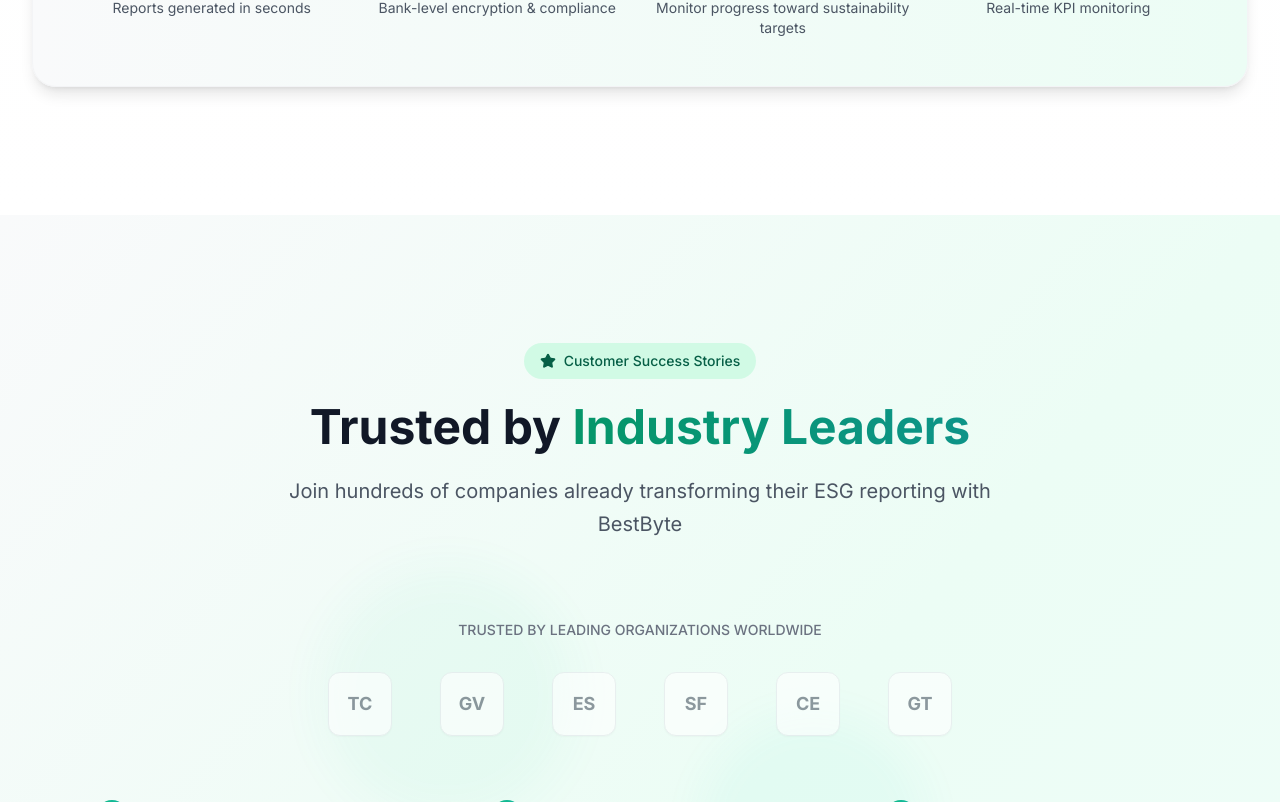
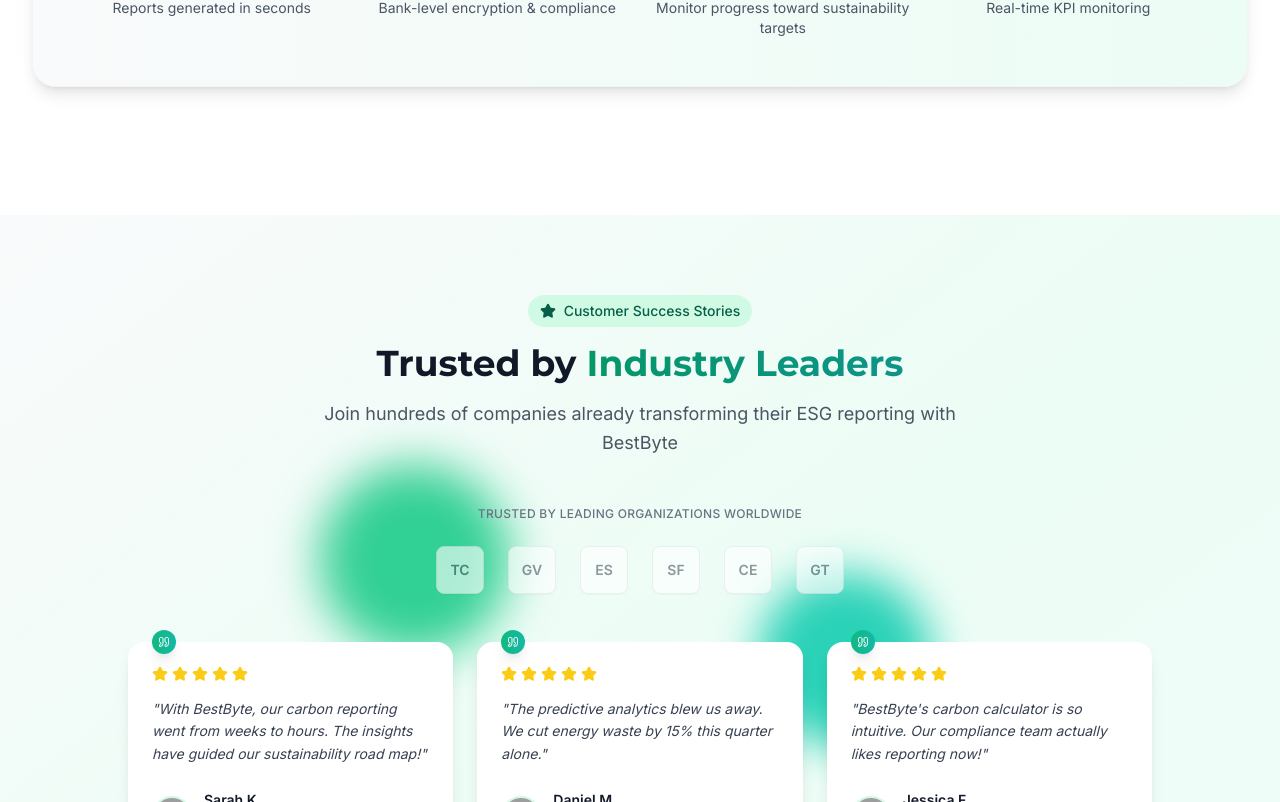
Before and after one commit to ChingizMammadov/bestbyte-esg-vision, a React (Vite) app: page / in a window 1280 px wide. Shown: the part 1998-2800 px from the top of the page. Built offline with nearby package versions, Linux system fonts and the light colour scheme; grey boxes are pictures that could not be loaded.

Commit message:
Refactor: Improve layout and typography
Improve the layout for a more premium and professional feel, and update the font to enhance readability and aesthetics.

```diff
--- a/index.html
+++ b/index.html
@@ -8,7 +8,7 @@
     <title>BestByte - ESG Reporting Platform</title>
     <link rel="preconnect" href="https://fonts.googleapis.com">
     <link rel="preconnect" href="https://fonts.gstatic.com" crossorigin>
-    <link href="https://fonts.googleapis.com/css2?family=Inter:wght@300;400;500;600;700&family=Montserrat:wght@400;500;600;700;800&display=swap" rel="stylesheet">
+    <link href="https://fonts.googleapis.com/css2?family=Inter:wght@300;400;500;600;700&family=Montserrat:wght@400;500;600;700;800&family=Roboto:wght@300;400;500;700&display=swap" rel="stylesheet">
   </head>
   <body>
     <div id="root"></div>
--- a/src/components/BestByteLogo.tsx
+++ b/src/components/BestByteLogo.tsx
@@ -38,7 +38,7 @@ export const BestByteLogo: React.FC<BestByteLogoProps> = ({
       {/* Logo Icon */}
       <BIcon size={size} />
 
-      {/* Brand Text */}
+      {/* Brand Text - Using Montserrat for professional look */}
       {showText && (
         <span className={`font-montserrat font-bold ${textSizeClasses[size]} ${getTextColor()} tracking-tight`}>
           BestByte
--- a/src/components/Testimonials.tsx
+++ b/src/components/Testimonials.tsx
@@ -39,110 +39,110 @@ const companyLogos = [
 ];
 
 export const Testimonials = () => (
-  <section className="py-24 md:py-32 bg-gradient-to-br from-gray-50 via-emerald-50 to-teal-50 relative overflow-hidden">
-    {/* Background Pattern */}
-    <div className="absolute inset-0 opacity-5">
-      <div className="absolute top-1/4 left-1/4 w-64 h-64 bg-emerald-400 rounded-full mix-blend-multiply filter blur-xl animate-blob"></div>
-      <div className="absolute top-1/3 right-1/4 w-64 h-64 bg-teal-400 rounded-full mix-blend-multiply filter blur-xl animate-blob animation-delay-2000"></div>
+  <section className="py-16 md:py-20 bg-gradient-to-br from-gray-50 via-emerald-50 to-teal-50 relative overflow-hidden">
+    {/* Subtle Background Pattern - Reduced opacity */}
+    <div className="absolute inset-0 opacity-3">
+      <div className="absolute top-1/4 left-1/4 w-48 h-48 bg-emerald-400 rounded-full mix-blend-multiply filter blur-xl animate-blob"></div>
+      <div className="absolute top-1/3 right-1/4 w-48 h-48 bg-teal-400 rounded-full mix-blend-multiply filter blur-xl animate-blob animation-delay-2000"></div>
     </div>
 
     <div className="container relative">
-      {/* Header */}
-      <div className="text-center mb-20">
-        <div className="inline-flex items-center gap-2 px-4 py-2 rounded-full bg-emerald-100 text-emerald-800 text-sm font-medium mb-6">
+      {/* Compact Header */}
+      <div className="text-center mb-12">
+        <div className="inline-flex items-center gap-2 px-3 py-1.5 rounded-full bg-emerald-100 text-emerald-800 text-sm font-medium mb-4">
           <Star className="w-4 h-4 fill-current" />
           Customer Success Stories
         </div>
-        <h3 className="text-4xl md:text-5xl font-bold mb-6 text-gray-900">
+        <h3 className="text-3xl md:text-4xl font-bold mb-4 text-gray-900 font-montserrat">
           Trusted by{" "}
           <span className="text-transparent bg-clip-text bg-gradient-to-r from-emerald-600 to-teal-600">
             Industry Leaders
           </span>
         </h3>
-        <p className="text-xl text-gray-600 max-w-3xl mx-auto leading-relaxed">
+        <p className="text-lg text-gray-600 max-w-2xl mx-auto leading-relaxed">
           Join hundreds of companies already transforming their ESG reporting with BestByte
         </p>
       </div>
 
-      {/* Company Logos */}
-      <div className="mb-20">
-        <p className="text-center text-sm text-gray-500 mb-8 font-medium">
+      {/* Compact Company Logos */}
+      <div className="mb-12">
+        <p className="text-center text-xs text-gray-500 mb-6 font-medium tracking-wide">
           TRUSTED BY LEADING ORGANIZATIONS WORLDWIDE
         </p>
-        <div className="flex flex-wrap justify-center items-center gap-8 md:gap-12 opacity-60">
+        <div className="flex flex-wrap justify-center items-center gap-6 opacity-60">
           {companyLogos.map((company, index) => (
             <div
               key={company.name}
-              className="flex items-center justify-center w-16 h-16 bg-white rounded-xl shadow-sm border border-gray-200 hover:shadow-md transition-shadow duration-300 animate-fade-in"
+              className="flex items-center justify-center w-12 h-12 bg-white rounded-lg shadow-sm border border-gray-200 hover:shadow-md transition-shadow duration-300 animate-fade-in"
               style={{ animationDelay: `${index * 100}ms` }}
             >
-              <span className="font-bold text-gray-600 text-lg">{company.logo}</span>
+              <span className="font-semibold text-gray-600 text-sm">{company.logo}</span>
             </div>
           ))}
         </div>
       </div>
 
-      {/* Testimonials Grid */}
-      <div className="grid grid-cols-1 md:grid-cols-3 gap-8 max-w-6xl mx-auto">
+      {/* Compact Testimonials Grid */}
+      <div className="grid grid-cols-1 md:grid-cols-3 gap-6 max-w-5xl mx-auto">
         {testimonials.map((testimonial, index) => (
           <div
             key={`${testimonial.author}-${testimonial.company}`}
-            className="group relative bg-white rounded-3xl p-8 shadow-lg hover:shadow-2xl transition-all duration-500 hover:-translate-y-2 animate-fade-in"
+            className="group relative bg-white rounded-2xl p-6 shadow-lg hover:shadow-xl transition-all duration-500 hover:-translate-y-1 animate-fade-in"
             style={{ animationDelay: `${index * 200}ms` }}
           >
             {/* Quote Icon */}
-            <div className="absolute -top-4 left-8">
-              <div className="w-8 h-8 bg-gradient-to-r from-emerald-500 to-teal-500 rounded-full flex items-center justify-center shadow-lg">
-                <Quote className="w-4 h-4 text-white" />
+            <div className="absolute -top-3 left-6">
+              <div className="w-6 h-6 bg-gradient-to-r from-emerald-500 to-teal-500 rounded-full flex items-center justify-center shadow-lg">
+                <Quote className="w-3 h-3 text-white" />
               </div>
             </div>
 
             {/* Stars */}
-            <div className="flex items-center gap-1 mb-6">
+            <div className="flex items-center gap-1 mb-4">
               {[...Array(testimonial.rating)].map((_, i) => (
-                <Star key={i} className="w-5 h-5 text-yellow-400 fill-current" />
+                <Star key={i} className="w-4 h-4 text-yellow-400 fill-current" />
               ))}
             </div>
 
             {/* Quote */}
-            <blockquote className="text-lg text-gray-700 mb-8 leading-relaxed italic">
+            <blockquote className="text-gray-700 mb-6 leading-relaxed italic text-sm">
               "{testimonial.quote}"
             </blockquote>
 
             {/* Author */}
-            <div className="flex items-center gap-4">
+            <div className="flex items-center gap-3">
               <img
                 src={testimonial.avatar}
                 alt={testimonial.author}
-                className="w-12 h-12 rounded-full border-2 border-emerald-100 object-cover"
+                className="w-10 h-10 rounded-full border-2 border-emerald-100 object-cover"
               />
               <div>
-                <div className="font-semibold text-gray-900">{testimonial.author}</div>
-                <div className="text-sm text-gray-600">{testimonial.role}</div>
-                <div className="text-sm font-medium text-emerald-600">{testimonial.company}</div>
+                <div className="font-semibold text-gray-900 text-sm">{testimonial.author}</div>
+                <div className="text-xs text-gray-600">{testimonial.role}</div>
+                <div className="text-xs font-medium text-emerald-600">{testimonial.company}</div>
               </div>
             </div>
 
             {/* Hover Gradient */}
-            <div className="absolute inset-0 bg-gradient-to-br from-emerald-500/5 to-teal-500/5 rounded-3xl opacity-0 group-hover:opacity-100 transition-opacity duration-500 pointer-events-none"></div>
+            <div className="absolute inset-0 bg-gradient-to-br from-emerald-500/5 to-teal-500/5 rounded-2xl opacity-0 group-hover:opacity-100 transition-opacity duration-500 pointer-events-none"></div>
           </div>
         ))}
       </div>
 
-      {/* CTA Section */}
-      <div className="text-center mt-20">
-        <div className="bg-white rounded-3xl p-8 md:p-12 shadow-xl border border-gray-200 max-w-4xl mx-auto">
-          <h4 className="text-2xl md:text-3xl font-bold text-gray-900 mb-4">
+      {/* Compact CTA Section */}
+      <div className="text-center mt-12">
+        <div className="bg-white rounded-2xl p-6 md:p-8 shadow-xl border border-gray-200 max-w-3xl mx-auto">
+          <h4 className="text-xl md:text-2xl font-bold text-gray-900 mb-3 font-montserrat">
             Ready to Join These Success Stories?
           </h4>
-          <p className="text-gray-600 mb-8 text-lg">
+          <p className="text-gray-600 mb-6">
             Start your ESG transformation today with a free trial
           </p>
-          <div className="flex flex-col sm:flex-row gap-4 justify-center">
-            <button className="px-8 py-4 bg-gradient-to-r from-emerald-600 to-teal-600 text-white font-semibold rounded-xl shadow-lg hover:shadow-xl transition-all duration-300 hover:-translate-y-1">
+          <div className="flex flex-col sm:flex-row gap-3 justify-center">
+            <button className="px-6 py-3 bg-gradient-to-r from-emerald-600 to-teal-600 text-white font-semibold rounded-lg shadow-lg hover:shadow-xl transition-all duration-300 hover:-translate-y-0.5">
               Start Free Trial
             </button>
-            <button className="px-8 py-4 border-2 border-gray-300 text-gray-700 font-semibold rounded-xl hover:border-emerald-400 hover:text-emerald-600 transition-colors duration-300">
+            <button className="px-6 py-3 border-2 border-gray-300 text-gray-700 font-semibold rounded-lg hover:border-emerald-400 hover:text-emerald-600 transition-colors duration-300">
               Schedule Demo
             </button>
           </div>
--- a/tailwind.config.ts
+++ b/tailwind.config.ts
@@ -1,3 +1,4 @@
+
 import type { Config } from "tailwindcss";
 
 export default {
@@ -21,6 +22,7 @@ export default {
 			fontFamily: {
 				sans: ['Inter', 'sans-serif'],
 				montserrat: ['Montserrat', 'sans-serif'],
+				roboto: ['Roboto', 'sans-serif'],
 			},
 			colors: {
 				border: 'hsl(var(--border))',
```
Also changed, not shown: src/components/Hero.tsx (+7 -8 lines).
